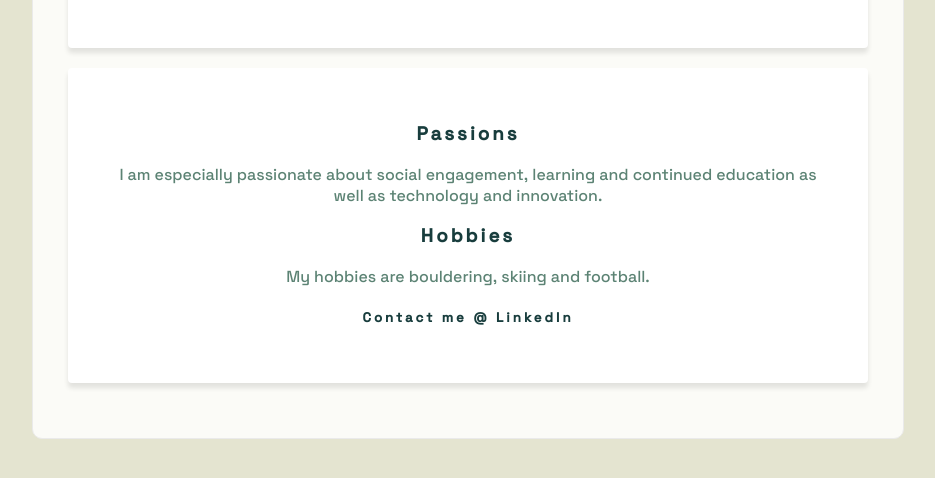
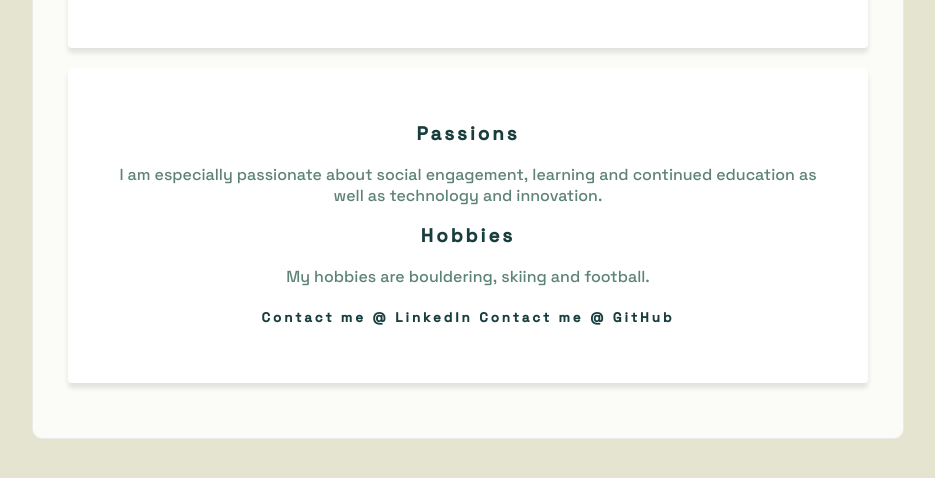
Before and after one commit to EMM4pr/EMM4pr, a plain HTML site: page index.html in a window 1280 px wide. Shown: the part 488-966 px from the top of the page, without its empty margins (172-1107 px from the left). Drawn offline with Linux system fonts and the light colour scheme.

Commit message:
profile modified

```diff
--- a/index.html
+++ b/index.html
@@ -38,7 +38,9 @@
         <li>and football.</li>
       </ul>
 
-      <h5> Contact me @ <a href="https://www.linkedin.com/in/emma-preysing/" class="button">LinkedIn</a>
+      <h5>
+        Contact me @ <a href="https://www.linkedin.com/in/emma-preysing/" class="button">LinkedIn</a>
+        Contact me @ <a href="https://github.com/EMM4pr" class="button">GitHub</a>
       </h5>
     </div>
 
```
